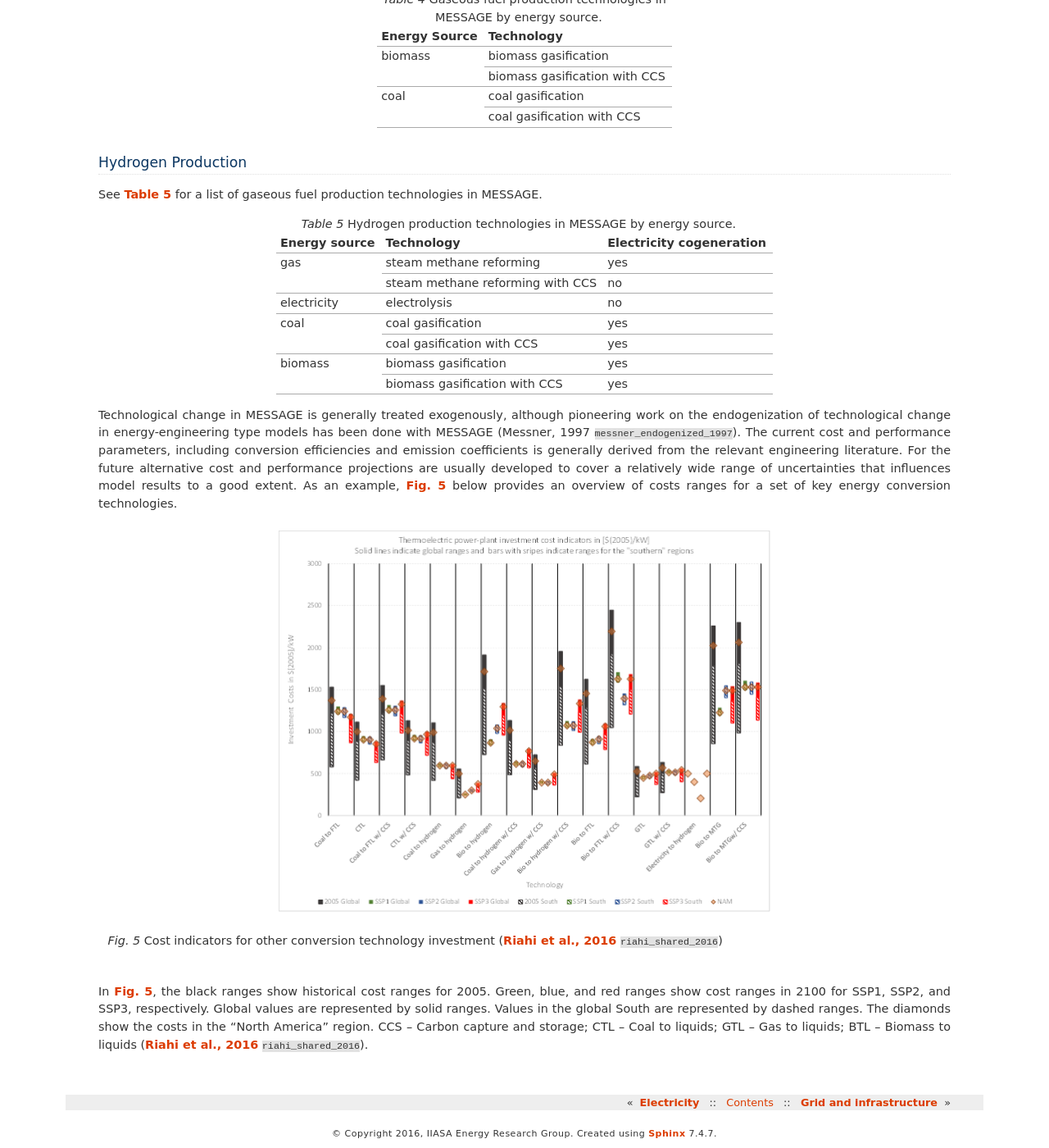
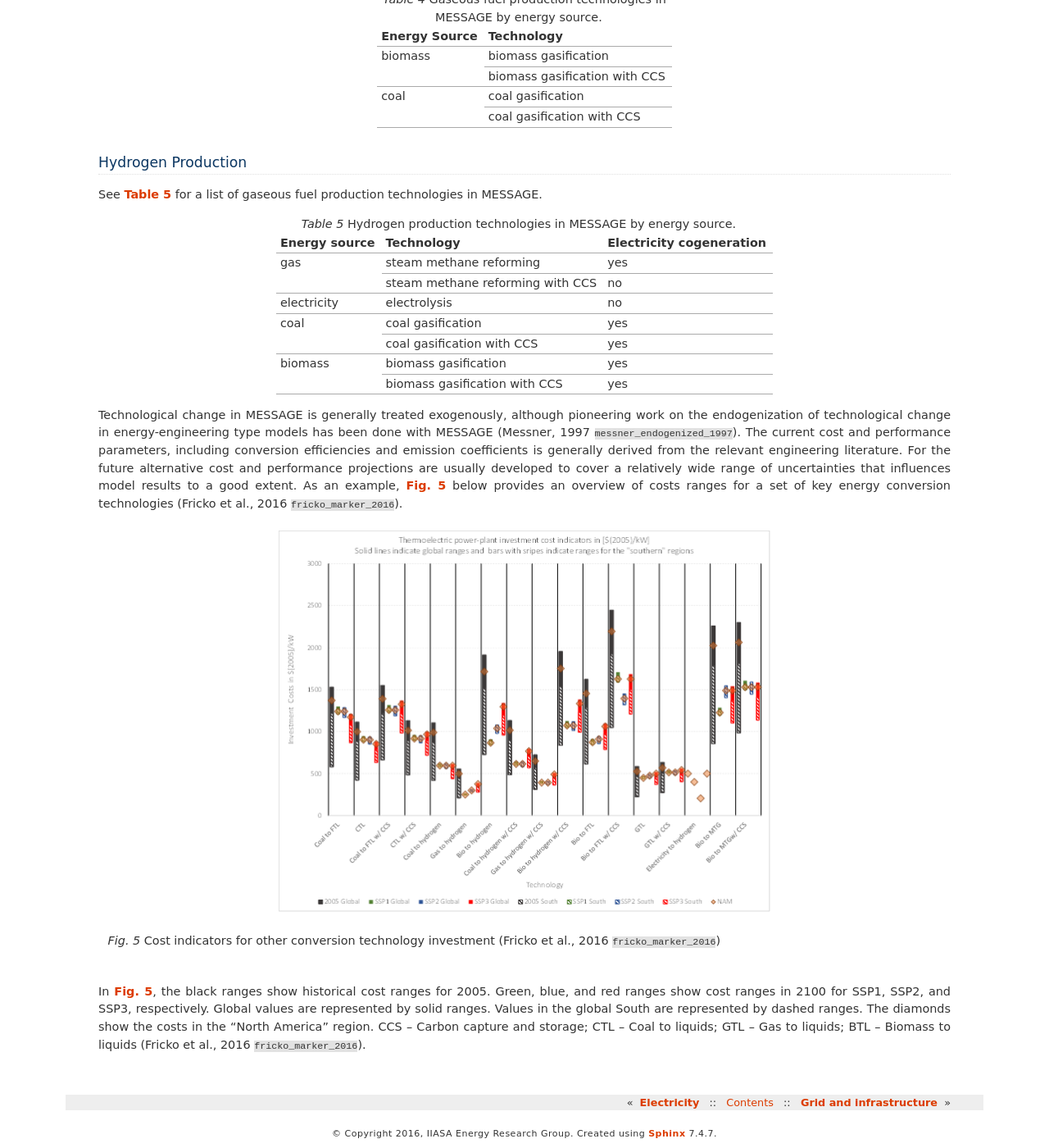
Before and after one commit to iiasa/message_doc, a Sphinx documentation site: the page built from source/message_globiom/energy/conversion/other.rst, in a window 1280 px wide and 1400 px high, scrolled down 826 px. Shown: the whole window at 82% size. Built offline with Sphinx 7.4.7, drawn with Linux system fonts in a browser that asks for light colours; pages that are not in the unit, such as notebooks, are missing from menus; cross-references to code outside the pages are shown as plain code.

Commit message:
Update other.rst

```diff
--- a/source/message_globiom/energy/conversion/other.rst
+++ b/source/message_globiom/energy/conversion/other.rst
@@ -81,12 +81,12 @@
    |                | biomass gasification with CCS     | yes                       |
    +----------------+-----------------------------------+---------------------------+
 
-Technological change in MESSAGE is generally treated exogenously, although pioneering work on the endogenization of technological change in energy-engineering type models has been done with MESSAGE (Messner, 1997 :cite:`messner_endogenized_1997`). The current cost and performance parameters, including conversion efficiencies and emission coefficients is generally derived from the relevant engineering literature. For the future alternative cost and performance projections are usually developed to cover a relatively wide range of uncertainties that influences model results to a good extent. As an example, :numref:`fig-costind` below provides an overview of costs ranges for a set of key energy conversion technologies.
+Technological change in MESSAGE is generally treated exogenously, although pioneering work on the endogenization of technological change in energy-engineering type models has been done with MESSAGE (Messner, 1997 :cite:`messner_endogenized_1997`). The current cost and performance parameters, including conversion efficiencies and emission coefficients is generally derived from the relevant engineering literature. For the future alternative cost and performance projections are usually developed to cover a relatively wide range of uncertainties that influences model results to a good extent. As an example, :numref:`fig-costind` below provides an overview of costs ranges for a set of key energy conversion technologies (Fricko et al., 2016 :cite:`fricko_marker_2016`).
 
 .. _fig-costind:
 .. figure:: /_static/S3OtherCosts.png
    :width: 600px
 
-   Cost indicators for other conversion technology investment (`Riahi et al., 2016 <http://pure.iiasa.ac.at/13280/>`_ :cite:`riahi_shared_2016`)
+   Cost indicators for other conversion technology investment (Fricko et al., 2016 :cite:`fricko_marker_2016`)
 
-In :numref:`fig-costind`, the black ranges show historical cost ranges for 2005. Green, blue, and red ranges show cost ranges in 2100 for SSP1, SSP2, and SSP3, respectively. Global values are represented by solid ranges. Values in the global South are represented by dashed ranges. The diamonds show the costs in the “North America” region. CCS – Carbon capture and storage; CTL – Coal to liquids; GTL – Gas to liquids; BTL – Biomass to liquids (`Riahi et al., 2016 <http://pure.iiasa.ac.at/13280/>`_ :cite:`riahi_shared_2016`).
+In :numref:`fig-costind`, the black ranges show historical cost ranges for 2005. Green, blue, and red ranges show cost ranges in 2100 for SSP1, SSP2, and SSP3, respectively. Global values are represented by solid ranges. Values in the global South are represented by dashed ranges. The diamonds show the costs in the “North America” region. CCS – Carbon capture and storage; CTL – Coal to liquids; GTL – Gas to liquids; BTL – Biomass to liquids (Fricko et al., 2016 :cite:`fricko_marker_2016`).
```
